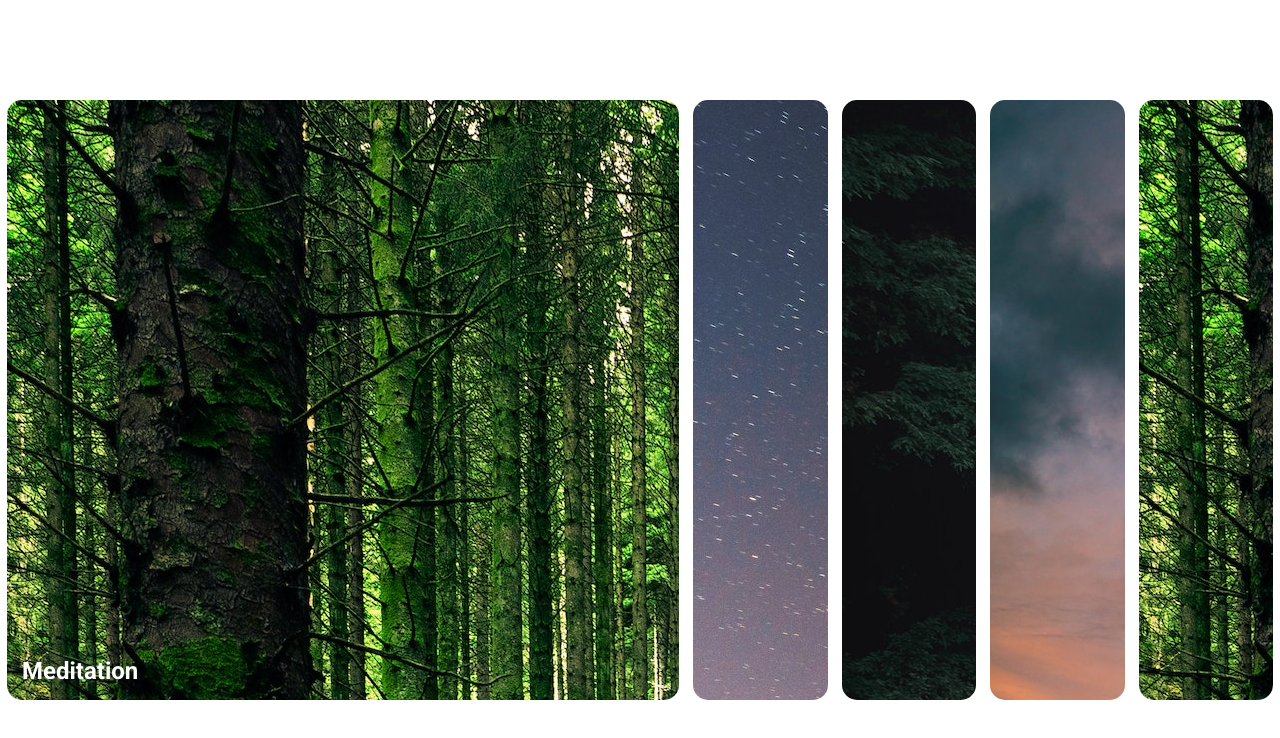
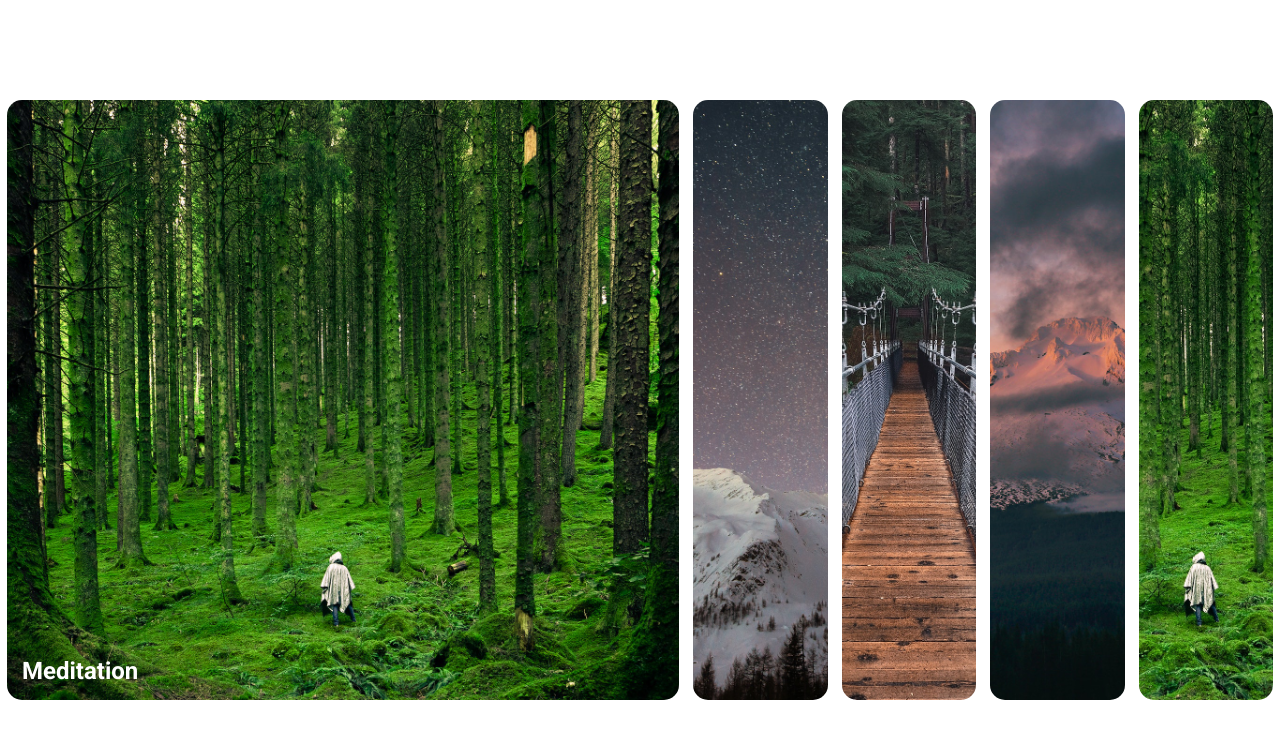
Before and after one commit to elsalvacion/VANILLA-JS-PROJECTS, a plain HTML site: page expanding-cards/index.html in a window 1280 px wide. Drawn offline with Linux system fonts and the light colour scheme.

Commit message:
expanding cards complete

```diff
--- a/expanding-cards/style.css
+++ b/expanding-cards/style.css
@@ -22,6 +22,9 @@ body {
   height: 75vh;
   flex: 1;
   border-radius: 15px;
+  background-repeat: no-repeat;
+  background-position: center;
+  background-size: auto 100%;
   color: #fff;
   margin: 7px;
   position: relative;
```
